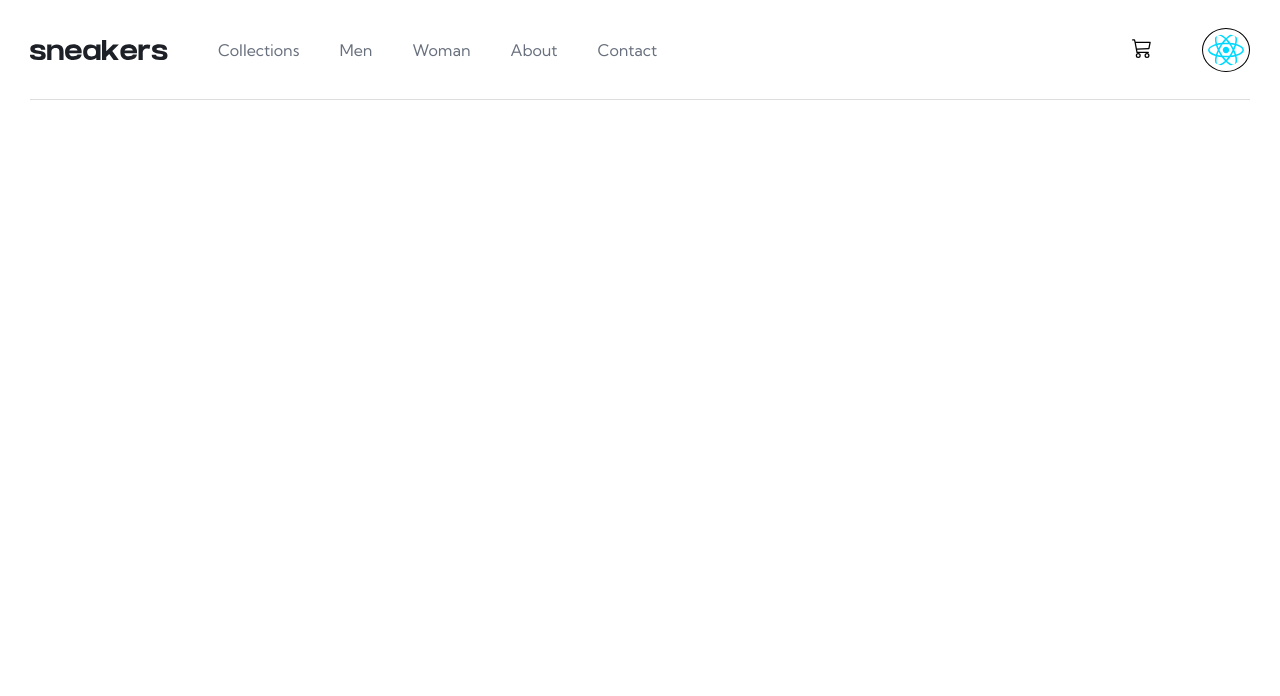
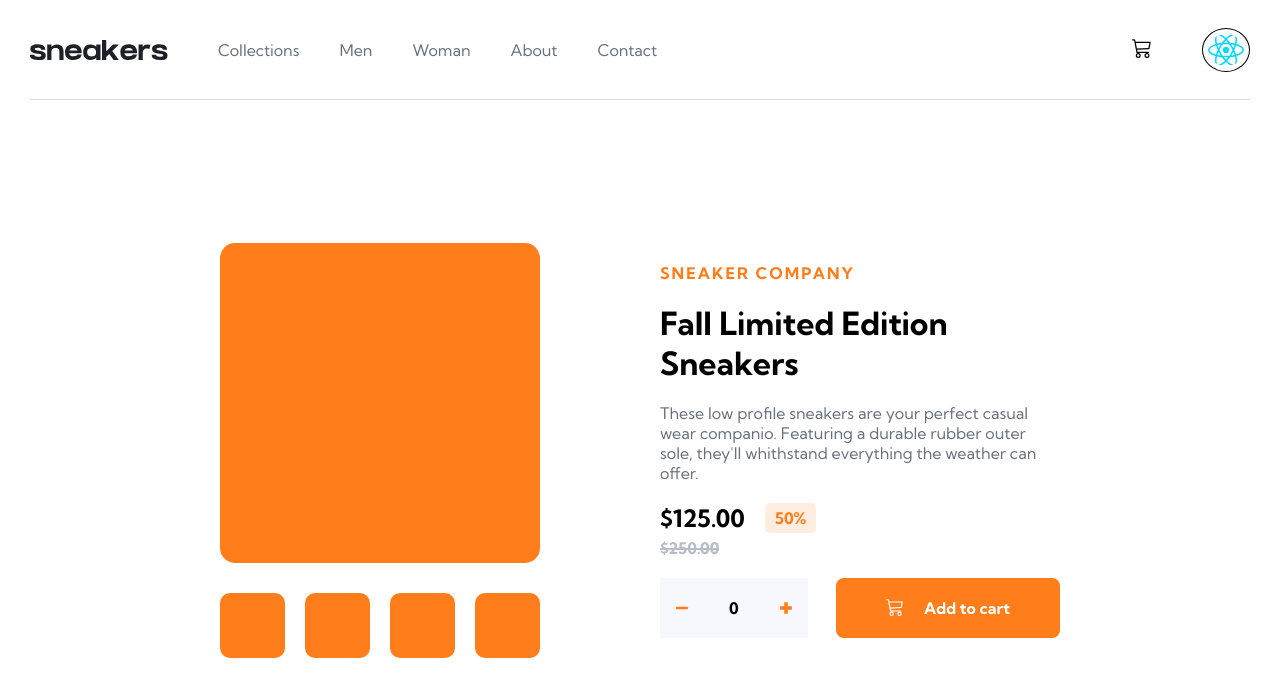
Before and after one commit to GuiGarciaDev/E-commerce-product-page, a React (Vite) app: page / in a window 1280 px wide. Shown: the top 696 px of the page. Built offline with nearby package versions, Linux system fonts and the light colour scheme.

Commit message:
Component section
Fineshed right column design
Added ItemPreview components to show images

```diff
--- a/src/App.tsx
+++ b/src/App.tsx
@@ -1,14 +1,54 @@
 import { useState } from 'react'
 import Header from './components/header/Header'
+import ItemPreview from './components/item-preview/ItemPreview'
+import Price from './components/price/Price'
 import styles from './styles/App.module.scss'
+import { BsCart3 } from 'react-icons/bs'
+import { BiPlusMedical, BiMinus } from 'react-icons/bi'
+import { FaMinus } from 'react-icons/fa'
 
 function App() {
-  const [count, setCount] = useState(0)
+  const [quantity, setQuantity] = useState<number>(0);
 
   return (
     <div className={styles.App}>
       <div className={styles.container}>
         <Header />
+
+        <div className={styles.content}>
+          <div className={styles.left}>
+            <ItemPreview />
+          </div>
+
+          <div className={styles.right}>
+            <span className={styles.company}>Sneaker Company</span>
+            <h1>Fall Limited Edition Sneakers</h1>
+            <span className={styles.description}>
+              These low profile sneakers are your perfect casual wear
+              companio. Featuring a durable rubber outer sole, they'll
+              whithstand everything the weather can offer.
+            </span>
+
+            <Price sellPrice='125.00' discount='50%' totalPrice='250.00'/>
+
+            <div className={styles.buy}>
+              <div className={styles.itemQuantity}>
+                <button onClick={() => setQuantity(prev => prev - 1)}>
+                  <FaMinus fontSize={14}/>
+                </button>
+                <button className={styles.quantity}> {quantity} </button>
+                <button onClick={() => setQuantity(prev => prev + 1)}>
+                  <BiPlusMedical fontSize={14}/>
+                </button>
+              </div>
+
+              <button className={styles.addButton}>
+                <BsCart3 fontSize={18}/>
+                Add to cart
+              </button>
+            </div>
+          </div>
+        </div>
       </div>
     </div>
   )
--- /dev/null
+++ b/src/components/item-preview/ItemPreview.tsx
@@ -0,0 +1,18 @@
+import styles from './index.module.scss'
+
+export default function ItemPreview() {
+    return (
+        <div className={styles.main}>
+            <div className={styles.mainImage}>
+                {/* <img src='' alt='item-image'/> */}
+                <div className={styles.OBJETO}></div>
+            </div>
+            <div className={styles.otherImages}>
+                <div className={styles.OBJ}></div>
+                <div className={styles.OBJ}></div>
+                <div className={styles.OBJ}></div>
+                <div className={styles.OBJ}></div>
+            </div>
+        </div>
+    )
+}
--- /dev/null
+++ b/src/components/item-preview/index.module.scss
@@ -0,0 +1,32 @@
+.main {
+    display: flex;
+    align-items: center;
+    justify-content: center;
+    flex-direction: column;
+    height: 100%;
+    row-gap: 30px;
+
+    .mainImage {
+        display: flex;
+
+
+        .OBJETO {
+            width: 320px;
+            height: 320px;
+            background-color: var(--orange);
+            border-radius: 15px;
+        }
+    }
+
+    .otherImages {
+        display: flex;
+        column-gap: 20px;
+
+        .OBJ {
+            width: 65px;
+            height: 65px;
+            background-color: var(--orange);
+            border-radius: 10px;
+        }
+    }
+}
--- /dev/null
+++ b/src/components/price/Price.tsx
@@ -0,0 +1,19 @@
+import styles from './index.module.scss'
+
+interface PriceProps {
+    sellPrice: string,
+    totalPrice: string,
+    discount: string
+}
+
+export default function Price({sellPrice, discount, totalPrice} : PriceProps) {
+    return (
+        <div className={styles.main}>
+            <div className={styles.row}>
+                <h2>$125.00</h2>
+                <span>50%</span>
+            </div>
+            <span className={styles.discount}>$250.00</span>
+        </div>
+    )
+}
--- /dev/null
+++ b/src/components/price/index.module.scss
@@ -0,0 +1,36 @@
+.main {
+    display: flex;
+    width: fit-content;
+    flex-direction: column;
+    row-gap: 5px;
+    font-weight: 700;
+
+    .row {
+        display: flex;
+        column-gap: 20px;
+        color: var(--black);
+
+        span {
+            padding: 5px 10px;
+            border-radius: 5px;
+            color: var(--orange);
+            background-color: var(--pale-orange);
+        }
+    }
+
+    .discount {
+        width: fit-content;
+        position: relative;
+        color: var(--grayish-blue);
+
+        &::after {
+            content: '';
+            position: absolute;
+            width: 100%;
+            right: 0;
+            top: 50%;
+            height: 2px;
+            background-color: var(--grayish-blue);
+        }
+    }
+}
--- a/src/styles/App.module.scss
+++ b/src/styles/App.module.scss
@@ -8,6 +8,75 @@
     .container {
         padding: 0 30px;
         width: 1440px;
-        height: 100%;
+        height: 100vh;
+
+        .content {
+            display: flex;
+            justify-content: center;
+            column-gap: 120px;
+            height: calc(100% - 100px);
+
+            .left {
+                display: flex;
+                height: 100%;
+            }
+
+            .right {
+                display: flex;
+                justify-content: center;
+                flex-direction: column;
+                max-width: 400px;
+                row-gap: 20px;
+                height: 100%;
+
+                .company {
+                    color: var(--orange);
+                    text-transform: uppercase;
+                    font-weight: 700;
+                    letter-spacing: 2px;
+                }
+
+                .description {
+                    color: var(--dark-grayish-blue);
+                }
+
+                .buy {
+                    display: flex;
+                    justify-content: space-between;
+
+                    .itemQuantity {
+                        display: flex;
+                        background-color: var(--light-grayish-blue);
+
+                        button {
+                            display: flex;
+                            justify-content: center;
+                            align-items: center;
+                            padding: 10px 15px;
+                            font-size: 1rem;
+                            font-weight: 700;
+                            color: var(--orange);
+                        }
+
+                        .quantity {
+                            color: var(--black);
+                            padding: 10px 25px;
+                            cursor: auto;
+                        }
+                    }
+
+                    .addButton {
+                        display: flex;
+                        padding: 20px 50px;
+                        background-color: var(--orange);
+                        border-radius: 8px;
+                        font-size: 1rem;
+                        font-weight: 700;
+                        color: var(--white);
+                        column-gap: 20px;
+                    }
+                }
+            }
+        }
     }
 }
```
